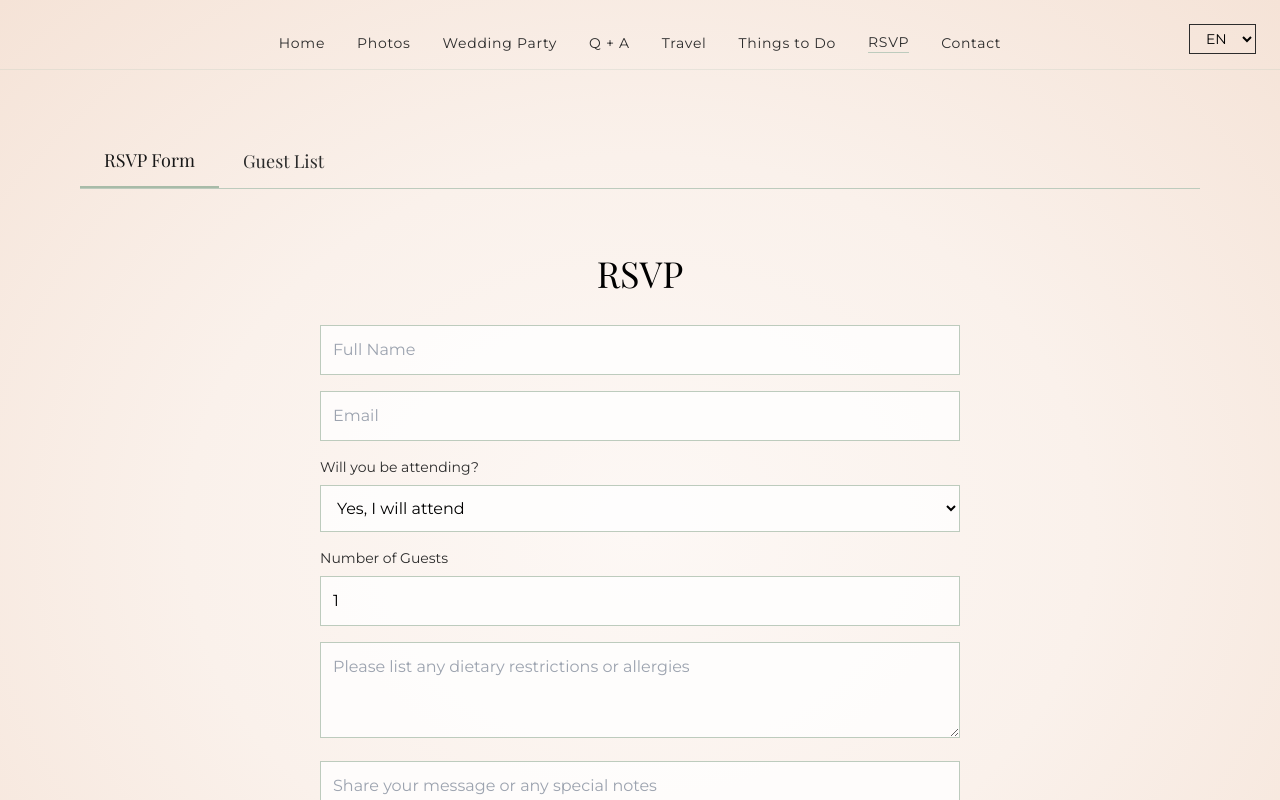
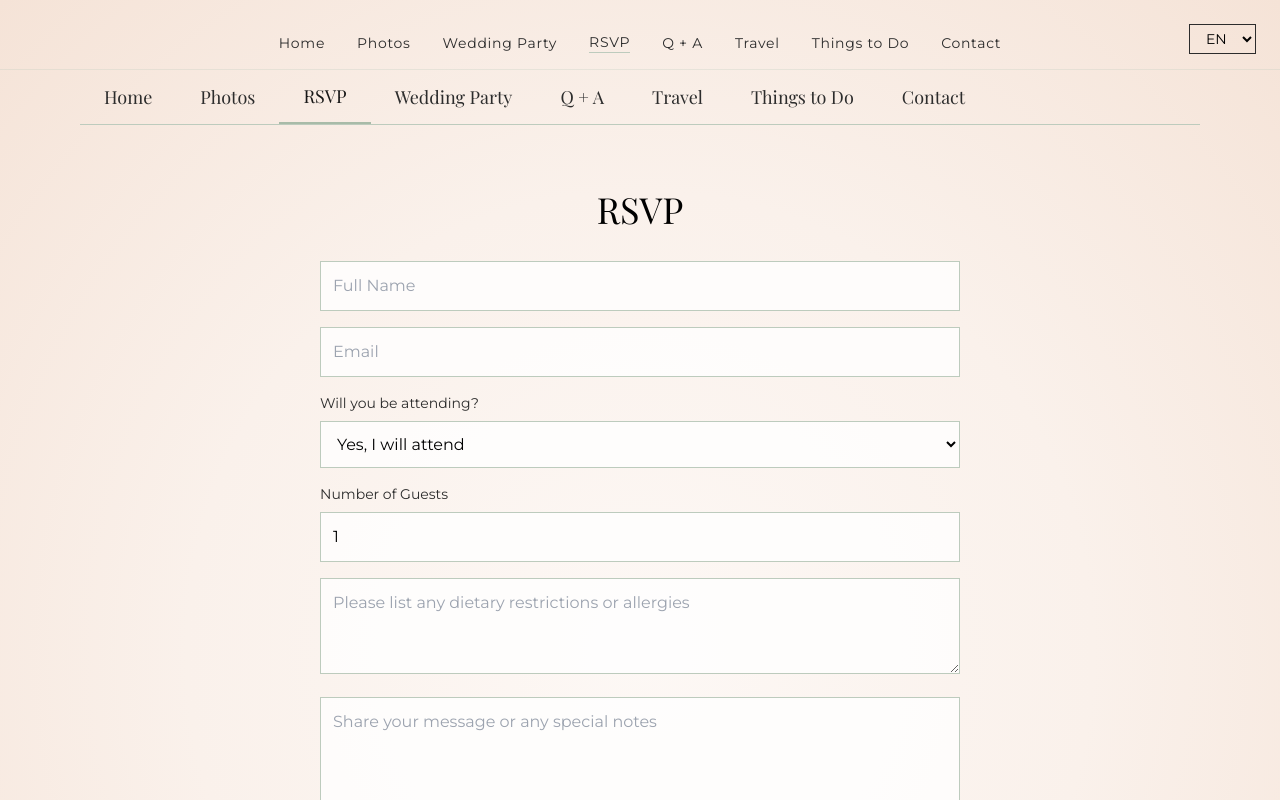
Before and after one commit to Jonesman-hub/wedding-website, a React (Vite) app: page / in a window 1280 px wide. Both pictures are taken after a click on the button "RSVP". Shown: the top 800 px of the page. Built offline with nearby package versions, Linux system fonts and the light colour scheme; a web font is replaced by a local one.

Commit message:
Update App.jsx to include photo content

```diff
--- a/src/App.jsx
+++ b/src/App.jsx
@@ -1,5 +1,6 @@
 import React, { useState } from 'react';
 import TabSystem from './components/TabSystem';
+import PhotoGallery from './components/PhotoGallery';
 import { RSVPForm, RSVPDashboard } from './components/RSVPForm';
 
 const translations = {
@@ -8,10 +9,10 @@ const translations = {
       home: "Home",
       photos: "Photos",
       party: "Wedding Party",
+      rsvp: "RSVP",
       qa: "Q + A",
       travel: "Travel",
       todo: "Things to Do",
-      rsvp: "RSVP",
       contact: "Contact"
     },
     hero: {
@@ -19,10 +20,6 @@ const translations = {
       names: "JONAH & JUDITH",
       location: "WÜRZBURG, GERMANY",
       countdown: "DAYS TO GO!"
-    },
-    tabs: {
-      form: "RSVP Form",
-      list: "Guest List"
     }
   },
   de: {
@@ -30,10 +27,10 @@ const translations = {
       home: "Start",
       photos: "Fotos",
       party: "Hochzeitsgesellschaft",
+      rsvp: "RSVP",
       qa: "F + A",
       travel: "Anreise",
       todo: "Aktivitäten",
-      rsvp: "RSVP",
       contact: "Kontakt"
     },
     hero: {
@@ -41,10 +38,6 @@ const translations = {
       names: "JONAH & JUDITH",
       location: "WÜRZBURG, DEUTSCHLAND",
       countdown: "TAGE BIS ZUR HOCHZEIT!"
-    },
-    tabs: {
-      form: "RSVP Formular",
-      list: "Gästeliste"
     }
   }
 };
@@ -53,8 +46,6 @@ function App() {
   const [currentLang, setCurrentLang] = useState('en');
   const [activeTab, setActiveTab] = useState('home');
   const [rsvpList, setRsvpList] = useState([]);
-  const [rsvpActiveTab, setRsvpActiveTab] = useState('form');
-
   const t = translations[currentLang];
 
   const weddingDate = new Date('2025-07-19');
@@ -62,25 +53,78 @@ function App() {
   const daysUntil = Math.ceil((weddingDate - today) / (1000 * 60 * 60 * 24));
 
   const handleRSVPSubmit = (formData) => {
-    setRsvpList([...rsvpList, formData]);
+    setRsvpList(prev => [...prev, formData]);
   };
 
-  const rsvpTabs = [
+  const tabs = [
     {
-      id: 'form',
+      id: 'home',
       label: {
-        en: 'RSVP Form',
-        de: 'RSVP Formular'
+        en: 'Home',
+        de: 'Start'
       },
-      content: <RSVPForm onSubmit={handleRSVPSubmit} currentLang={currentLang} />
+      content: null
     },
     {
-      id: 'list',
+      id: 'photos',
       label: {
-        en: 'Guest List',
-        de: 'Gästeliste'
+        en: 'Photos',
+        de: 'Fotos'
       },
-      content: <RSVPDashboard rsvpList={rsvpList} currentLang={currentLang} />
+      content: <PhotoGallery currentLang={currentLang} />
+    },
+    {
+      id: 'rsvp',
+      label: {
+        en: 'RSVP',
+        de: 'RSVP'
+      },
+      content: (
+        <div>
+          <RSVPForm onSubmit={handleRSVPSubmit} currentLang={currentLang} />
+          <RSVPDashboard rsvpList={rsvpList} currentLang={currentLang} />
+        </div>
+      )
+    },
+    {
+      id: 'party',
+      label: {
+        en: 'Wedding Party',
+        de: 'Hochzeitsgesellschaft'
+      },
+      content: null // Add wedding party content here
+    },
+    {
+      id: 'qa',
+      label: {
+        en: 'Q + A',
+        de: 'F + A'
+      },
+      content: null // Add Q&A content here
+    },
+    {
+      id: 'travel',
+      label: {
+        en: 'Travel',
+        de: 'Anreise'
+      },
+      content: null // Add travel content here
+    },
+    {
+      id: 'todo',
+      label: {
+        en: 'Things to Do',
+        de: 'Aktivitäten'
+      },
+      content: null // Add things to do content here
+    },
+    {
+      id: 'contact',
+      label: {
+        en: 'Contact',
+        de: 'Kontakt'
+      },
+      content: null // Add contact content here
     }
   ];
 
@@ -117,10 +161,9 @@ function App() {
         </div>
       </nav>
 
-      {/* Content Sections */}
-      {activeTab === 'home' ? (
+      {/* Hero Section (only show on home tab) */}
+      {activeTab === 'home' && (
         <>
-          {/* Hero Section */}
           <div className="container mx-auto px-4 pt-32 pb-40 text-center">
             <p className="text-lg text-charcoal-700 mb-8 font-display italic tracking-wide">
               {t.hero.title}
@@ -156,21 +199,16 @@ function App() {
             </div>
           </div>
         </>
-      ) : activeTab === 'rsvp' ? (
-        <div className="py-16">
-          <TabSystem
-            activeTab={rsvpActiveTab}
-            setActiveTab={setRsvpActiveTab}
-            tabs={rsvpTabs}
-            currentLang={currentLang}
-          />
-        </div>
-      ) : (
-        <div className="container mx-auto px-4 py-16">
-          <h2 className="text-4xl font-display text-center">
-            {t.nav[activeTab]} Content Coming Soon
-          </h2>
-        </div>
+      )}
+
+      {/* Tab Content */}
+      {activeTab !== 'home' && (
+        <TabSystem
+          activeTab={activeTab}
+          setActiveTab={setActiveTab}
+          tabs={tabs}
+          currentLang={currentLang}
+        />
       )}
     </div>
   );
```
